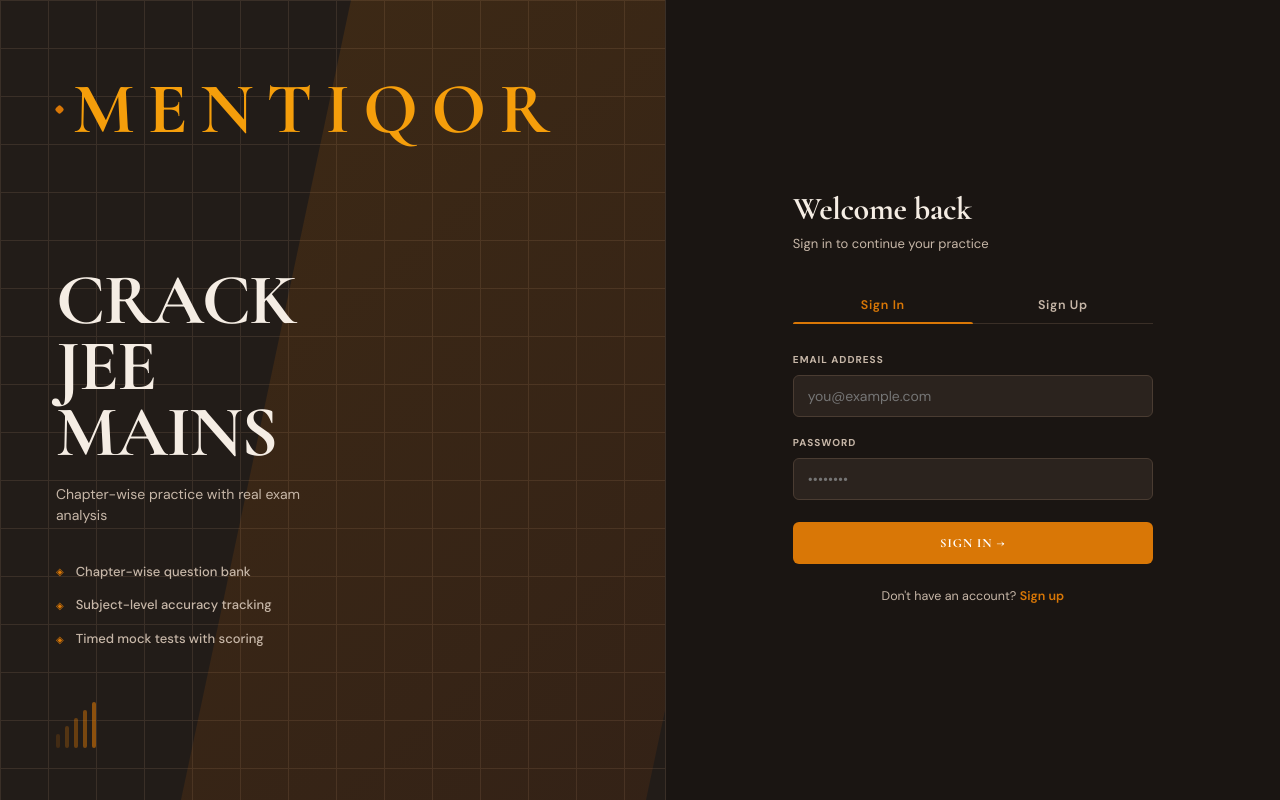
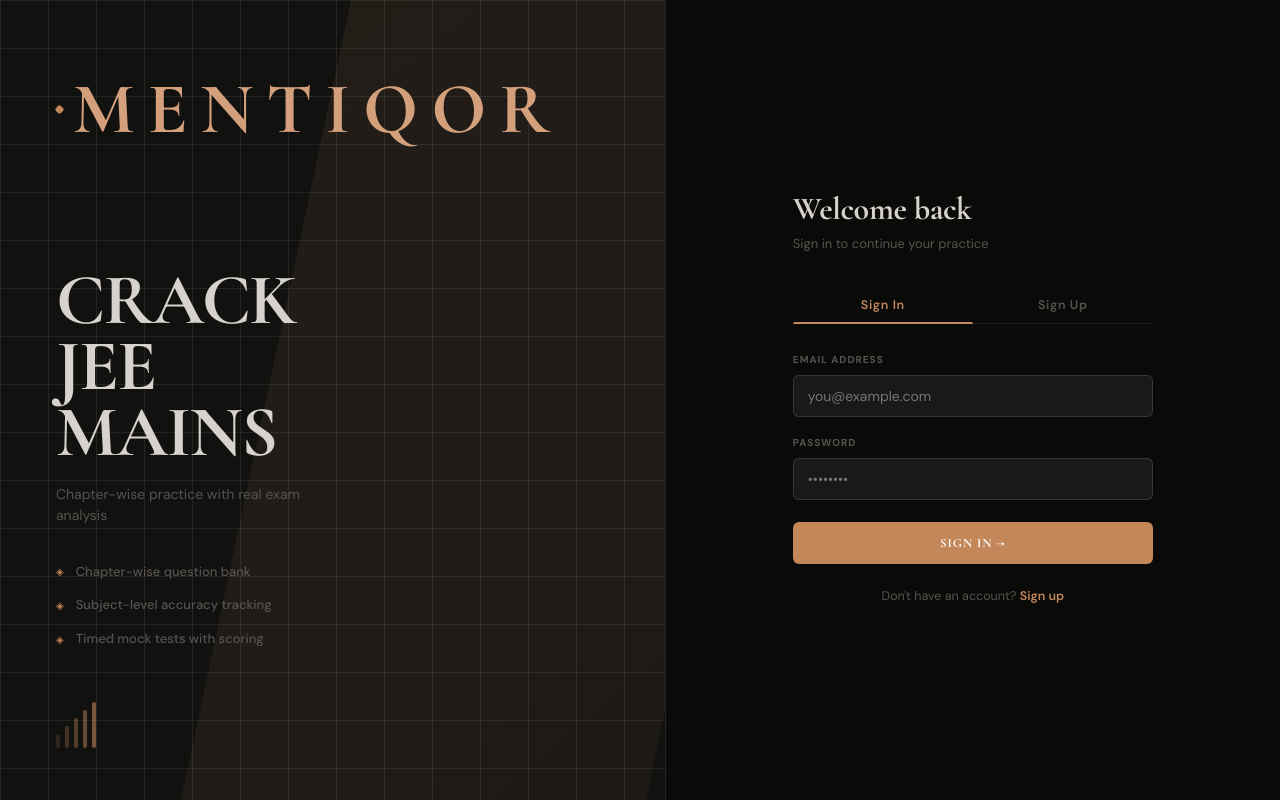
Before and after one commit to Vignesh-P-C/Mentiqor, a React (Vite) app in the folder mentiqor-frontend/: page / in a window 1280 px wide. Built offline with nearby package versions, Linux system fonts and the light colour scheme; no server answers.

Commit message:
changed light theme settings

```diff
--- a/mentiqor-frontend/src/App.css
+++ b/mentiqor-frontend/src/App.css
@@ -208,47 +208,3 @@
   .user-email  { display: none; }
   .main-content { padding: 20px 14px 48px; }
 }
-
-/* Warm Brown Dark Mode */
-[data-theme="dark"],
-.dark {
-  /* Base background – warm dark brown */
-  --bg: #1a1512;
-
-  /* Surfaces – layered warm browns */
-  --surface: #221c18;
-  --surface-2: #2b231e;
-  --surface-3: #352b24;
-
-  /* Borders – subtle warm tones */
-  --border: #3a2f27;
-  --border-2: #4a3c32;
-  --border-accent: #c47a44;
-
-  /* Text colors – warm off-white / beige */
-  --text: #f5ede4;
-  --text-muted: #c7b7a8;
-  --text-dim: #9e8b7a;
-
-  /* Accent – amber / burnt orange */
-  --accent: #d97706;
-  --accent-2: #f59e0b;
-  --accent-bg: rgba(217, 119, 6, 0.12);
-  --accent-glow: rgba(217, 119, 6, 0.3);
-
-  /* Status colors – warm greens and reds (muted) */
-  --status-answered: #65a30d;
-  --status-answered-bg: rgba(101, 163, 13, 0.12);
-  --status-unanswered: #dc2626;
-  --status-unanswered-bg: rgba(220, 38, 38, 0.12);
-  --status-marked: #f59e0b;
-  --status-marked-bg: rgba(245, 158, 11, 0.12);
-
-  /* Gradients – warm amber/brown */
-  --gradient-accent: linear-gradient(135deg, #d97706, #92400e);
-  --gradient-accent-soft: linear-gradient(135deg, rgba(217, 119, 6, 0.15), rgba(146, 64, 14, 0.15));
-
-  /* Glass effect – warm translucent */
-  --glass: rgba(34, 28, 24, 0.85);
-  --glass-border: rgba(217, 119, 6, 0.25);
-}
```
